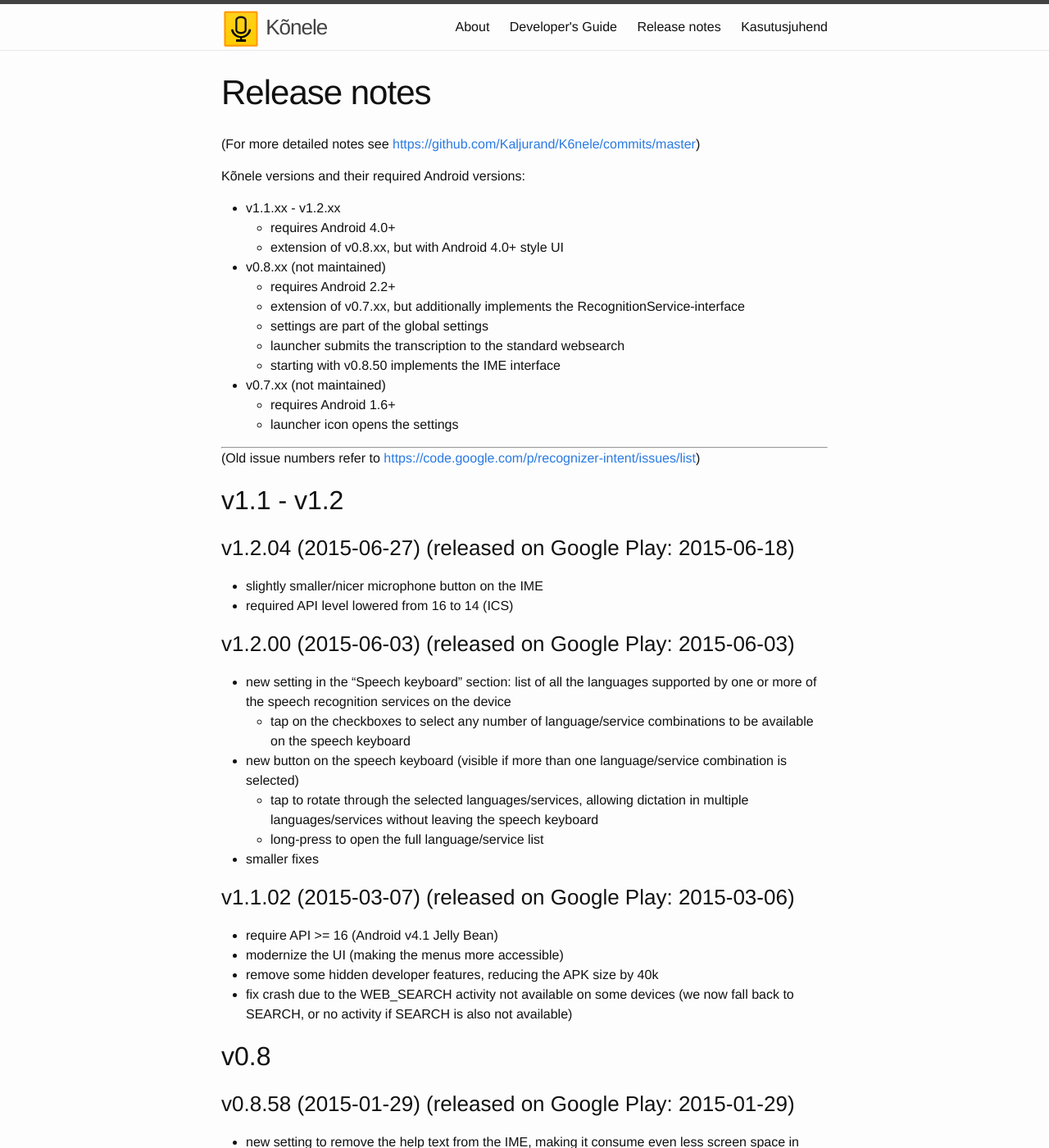
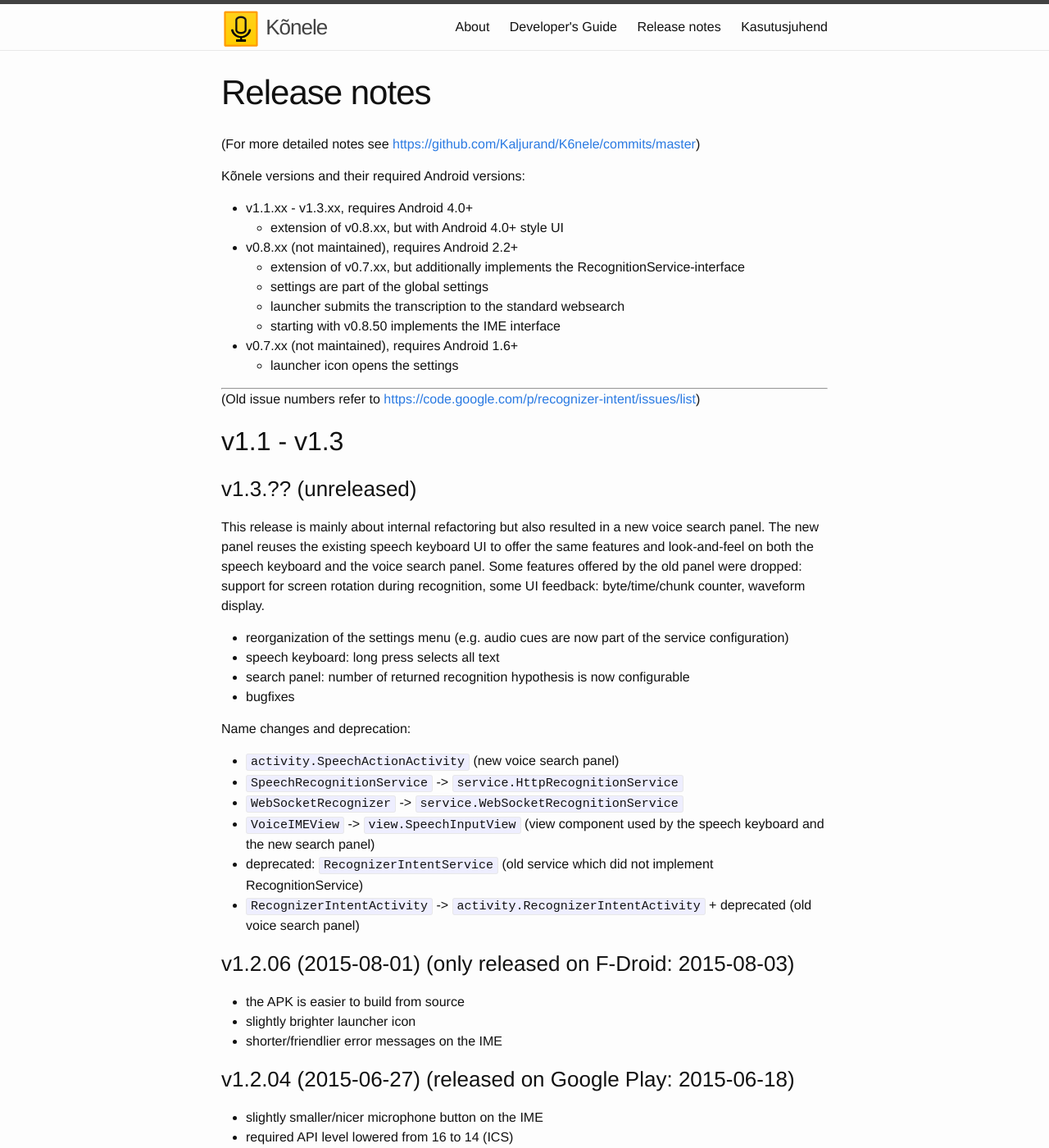
Before and after one commit to Kaljurand/K6nele, a Jekyll site: the page built from docs/en/release_notes.md, in a window 1280 px wide and 1400 px high. Shown: the whole window at 82% size. Built offline with Jekyll 4.4.1, drawn with Linux system fonts in a browser that asks for light colours.

Commit message:
Add preliminary release notes for v1.3

```diff
--- a/docs/en/release_notes.md
+++ b/docs/en/release_notes.md
@@ -7,24 +7,52 @@ title: Release notes
 
 Kõnele versions and their required Android versions:
 
-  - v1.1.xx - v1.2.xx
-    - requires Android 4.0+
+  - v1.1.xx - v1.3.xx, requires Android 4.0+
     - extension of v0.8.xx, but with Android 4.0+ style UI
-  - v0.8.xx (not maintained)
-    - requires Android 2.2+
+  - v0.8.xx (not maintained), requires Android 2.2+
     - extension of v0.7.xx, but additionally implements the RecognitionService-interface
     - settings are part of the global settings
     - launcher submits the transcription to the standard websearch
     - starting with v0.8.50 implements the IME interface
-  - v0.7.xx (not maintained)
-    - requires Android 1.6+
+  - v0.7.xx (not maintained), requires Android 1.6+
     - launcher icon opens the settings
 
 ----
 
 (Old issue numbers refer to <https://code.google.com/p/recognizer-intent/issues/list>)
 
-## v1.1 - v1.2
+## v1.1 - v1.3
+
+### v1.3.?? (unreleased)
+
+This release is mainly about internal refactoring
+but also resulted in a new voice search panel.
+The new panel reuses the existing speech keyboard UI to offer the
+same features and look-and-feel on both the speech keyboard and the voice search
+panel. Some features offered by the old panel were dropped: support for screen
+rotation during recognition, some UI feedback: byte/time/chunk counter,
+waveform display.
+
+- reorganization of the settings menu (e.g. audio cues are now part of the
+  service configuration)
+- speech keyboard: long press selects all text
+- search panel: number of returned recognition hypothesis is now configurable
+- bugfixes
+
+Name changes and deprecation:
+
+- ``activity.SpeechActionActivity`` (new voice search panel)
+- ``SpeechRecognitionService`` -> ``service.HttpRecognitionService``
+- ``WebSocketRecognizer`` -> ``service.WebSocketRecognitionService``
+- ``VoiceIMEView`` -> ``view.SpeechInputView`` (view component used by the speech keyboard and the new search panel)
+- deprecated: ``RecognizerIntentService`` (old service which did not implement RecognitionService)
+- ``RecognizerIntentActivity`` -> ``activity.RecognizerIntentActivity`` + deprecated (old voice search panel)
+
+### v1.2.06 (2015-08-01) (only released on F-Droid: 2015-08-03)
+
+- the APK is easier to build from source
+- slightly brighter launcher icon
+- shorter/friendlier error messages on the IME
 
 ### v1.2.04 (2015-06-27) (released on Google Play: 2015-06-18)
 
```
